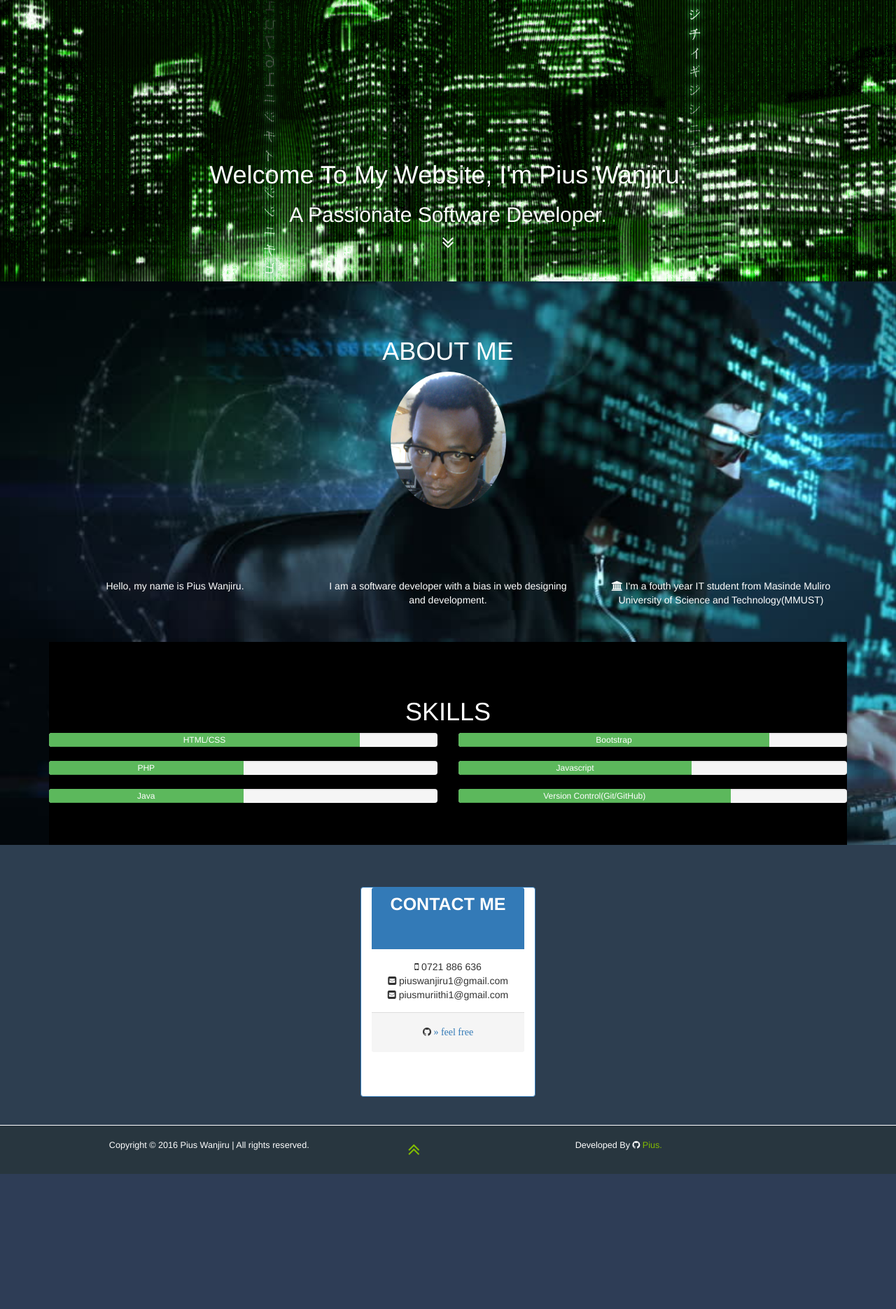
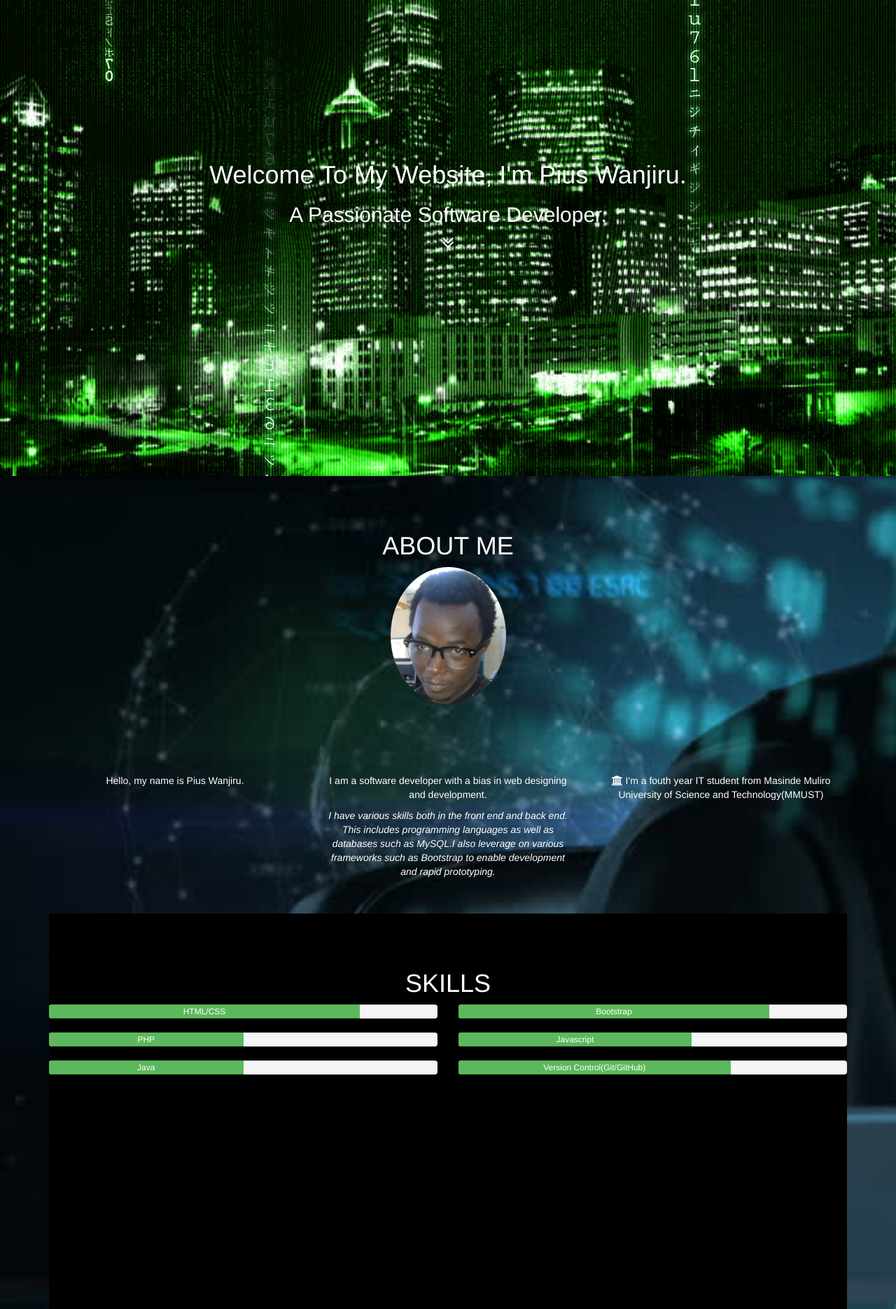
Before and after one commit to pius254/Personal-Site, a PHP site: page / in a window 1280 px wide. Shown: the part 50-1920 px from the top of the page at 70% size. Before the commit the page ends 1727 px from the top, so only its background shows below. Run offline with PHP 8.4, Linux system fonts and the light colour scheme.

Commit message:
alters dimension(height) of the different sections to fit the window(screen)

```diff
--- a/assets/css/styles.css
+++ b/assets/css/styles.css
@@ -32,7 +32,7 @@ ul li{
 #header{
 	background-image: url("../images/bit-city.jpg");
 	background-position: center;
-	height: 100%;
+	height: 680px;
 	width: 100%;
 	padding-top: 150px;
 	margin-top: 50px;
@@ -49,11 +49,13 @@ ul li{
 #skills{
 	background-color: black;
 	text-align: center;
+	height: 680px;
 }
 
 #feedback{
 	margin: 0;
 	padding: 0;
+	height: 630px;
 	background-color: #2D3E50;
 }
 #feedback h2{
--- a/home.html
+++ b/home.html
@@ -87,6 +87,9 @@
 				</div>
 				<div class="col-md-4 wow fadeInLeft animated" data-wow-delay="1s">
 					<p><i class="fa fa-university"></i> I'm a fouth year IT student from Masinde Muliro University of Science and Technology(MMUST)</p>
+				</div>
+				<div class="col-md-4 col-md-offset-4 col-sm-offset-3 wow fadeInDown animated" data-wow-delay="1.3s">
+					<p class="text-center"><i>I have various skills both in the front end and back end. This includes programming languages as well as databases such as MySQL.I also leverage on various frameworks such as Bootstrap to enable development and rapid prototyping.</i></p>
 				</div>
 			</div>
 			<!-- About :End -->
```
